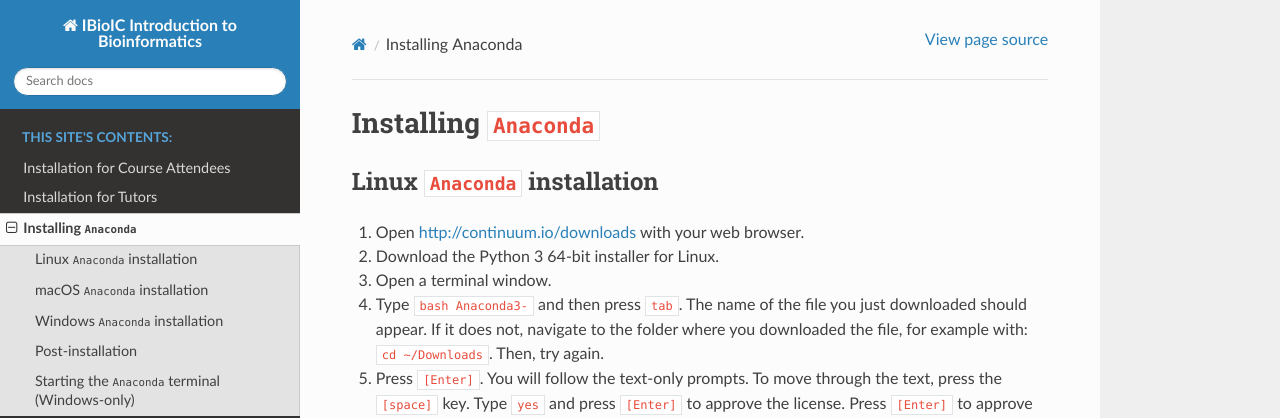
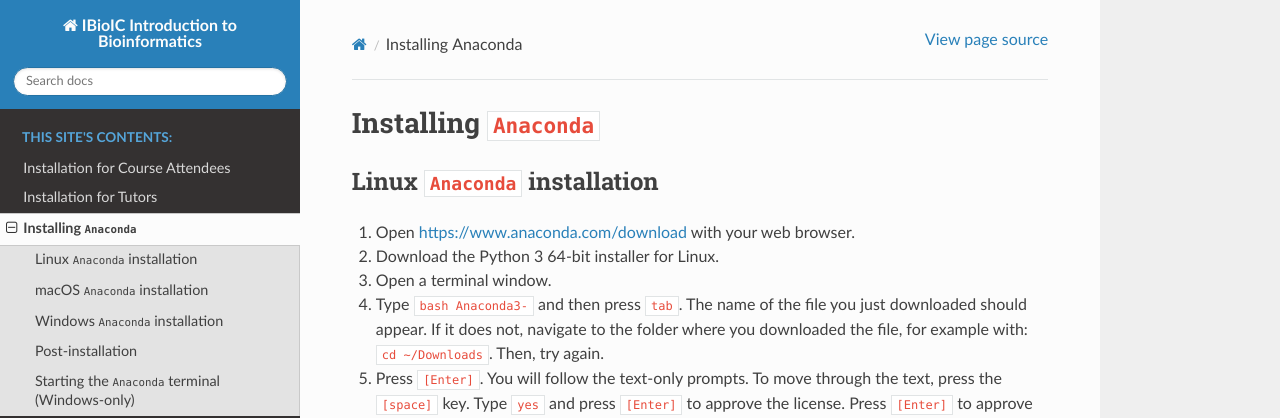
Before and after one commit to widdowquinn/2018-03-06-ibioic, a Sphinx documentation site: the page built from docs/install_anaconda.rst, in a window 1280 px wide and 900 px high. Shown: the top 418 px of the window. Built offline with Sphinx 7.4.7 and the Read the Docs theme 2.0.0, drawn with Linux system fonts in a browser that asks for light colours; some of the changed lines change nothing that is shown.

Commit message:
Update URL for Anaconda
Old HTTP URL redirected here

```diff
--- a/docs/install_anaconda.rst
+++ b/docs/install_anaconda.rst
@@ -10,7 +10,7 @@
 Linux ``Anaconda`` installation
 -------------------------------
 
-1. Open http://continuum.io/downloads with your web browser.
+1. Open https://www.anaconda.com/download with your web browser.
 2. Download the Python 3 64-bit installer for Linux.
 3. Open a terminal window.
 4. Type ``bash Anaconda3-`` and then press ``tab``. The name of the file you just downloaded should appear. If it does not, navigate to the folder where you downloaded the file, for example with: ``cd ~/Downloads``. Then, try again.
```
